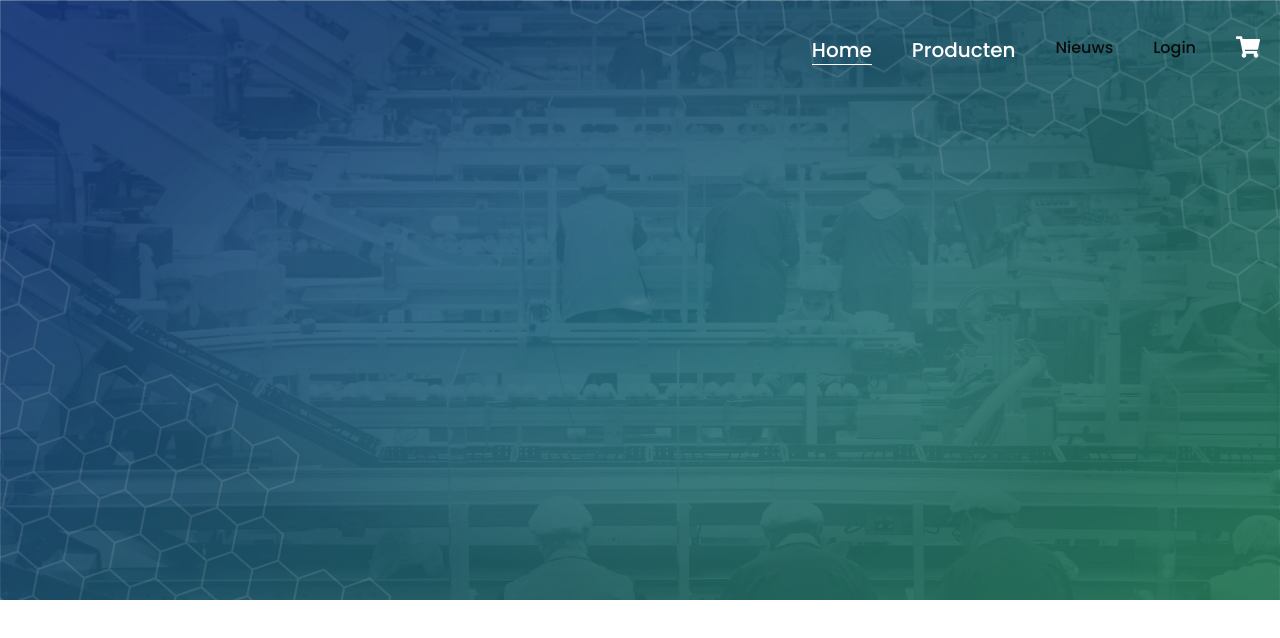
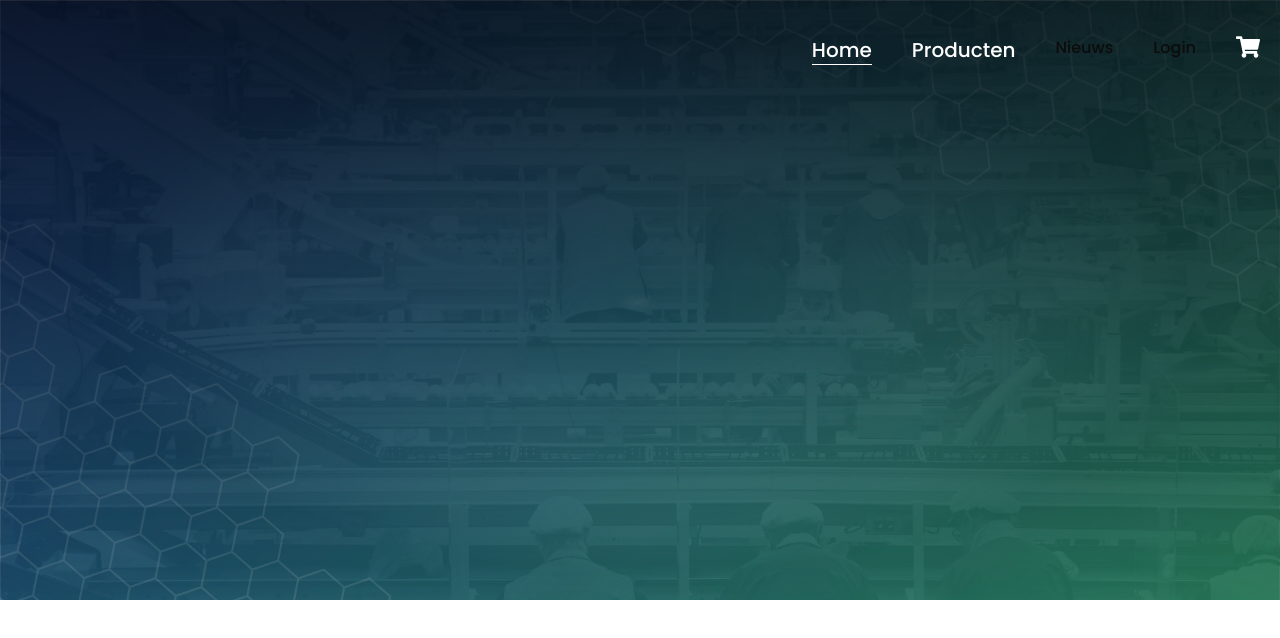
Before and after one commit to koenmoret/frontend-react-eindopdracht, a React (Vite) app: page / in a window 1280 px wide. Shown: the top 638 px of the page. Built offline with nearby package versions, Linux system fonts and the light colour scheme.

Commit message:
pagina producten bijgewerkt met achtergrond

```diff
--- a/src/components/global/Global.css
+++ b/src/components/global/Global.css
@@ -245,7 +245,7 @@ label {
     .gsm {
         /*display: initial;*/
     }
-    .header--background_overlay.nav_open{
+    .header--background__overlay.nav_open{
         background-image: linear-gradient(180deg,rgb(0 0 0 / 95%),#02020233);
         transition: background 1s ease;
     }
--- a/src/components/global/Header.jsx
+++ b/src/components/global/Header.jsx
@@ -9,6 +9,7 @@ const Header = ({setClass}) => {
 
     return (
         <header className={`${setClass} outer-container header--background`}>
+            <div className={`header--background__overlay`}></div>
             <section className="inner-container">
                 <NavBar setClass={setClass} />
             </section>
--- a/src/pages/home/Home.css
+++ b/src/pages/home/Home.css
@@ -28,7 +28,7 @@ header.home {
     background-repeat: no-repeat;
     background-size: cover;
 }
-.header--background_overlay {
+.header--background__overlay {
     position: absolute;
     top: 0;
     left:0;
@@ -121,7 +121,7 @@ header.home {
     .gsm {
         /*display: initial;*/
     }
-    .header--background_overlay.nav_open{
+    .header--background__overlay.nav_open{
         background-image: linear-gradient(180deg,rgb(0 0 0 / 95%),#02020233);
         transition: background 1s ease;
     }
```
